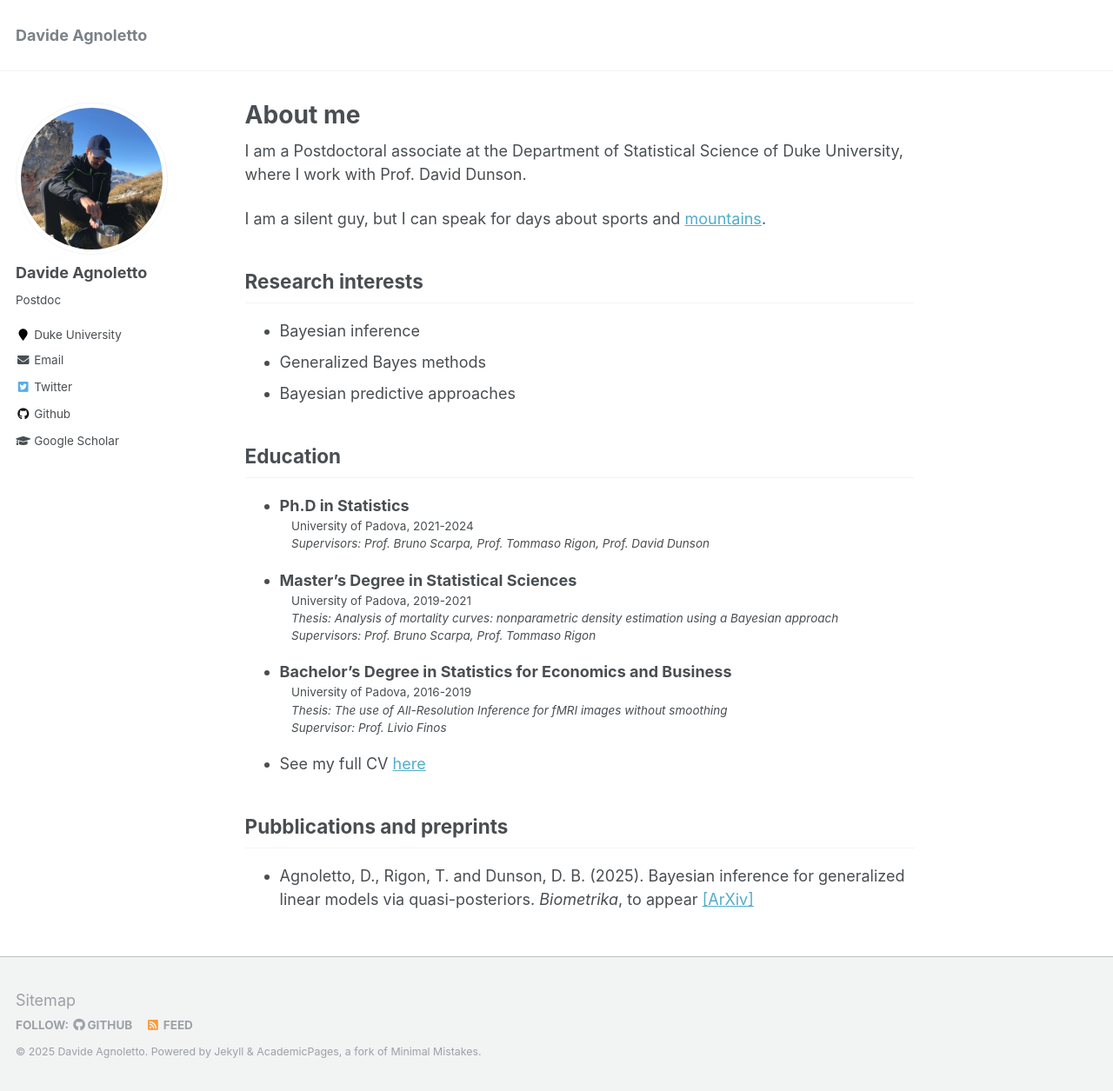
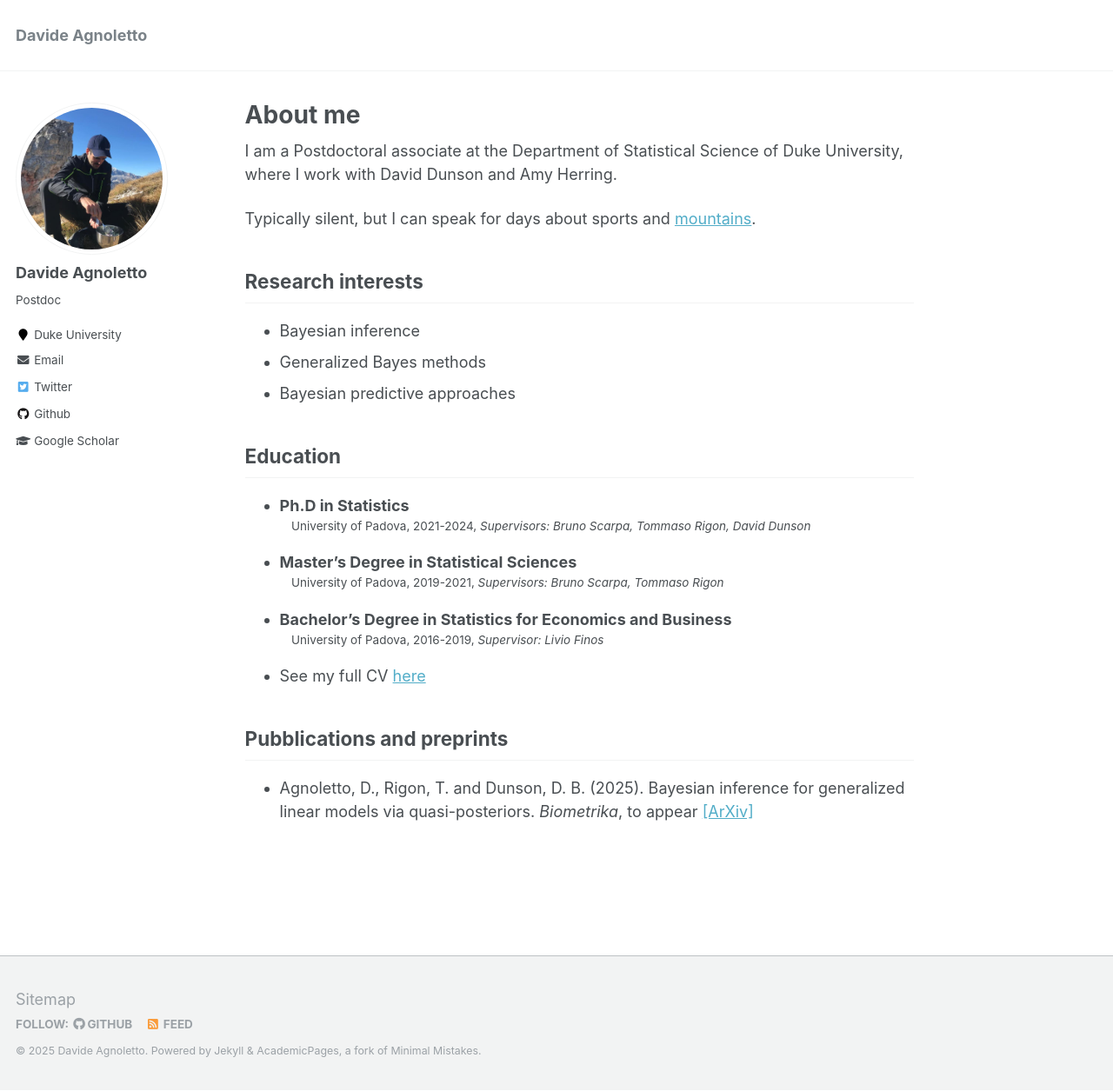
Before and after one commit to davideagno/davideagno.github.io, a Jekyll site: the page built from _pages/about.md, in a window 1280 px wide and 1255 px high. Shown: the whole window at 87% size. Built offline with Jekyll 4.4.1, drawn with Linux system fonts in a browser that asks for light colours.

Commit message:
Update about.md

```diff
--- a/_pages/about.md
+++ b/_pages/about.md
@@ -8,9 +8,9 @@ redirect_from:
   - /about.html
 ---
 
-I am a Postdoctoral associate at the Department of Statistical Science of Duke University, where I work with Prof. David Dunson.
+I am a Postdoctoral associate at the Department of Statistical Science of Duke University, where I work with David Dunson and Amy Herring.
 
-I am a silent guy, but I can speak for days about sports and [mountains](https://maphub.net/davide_agnoletto/escursioni).
+Typically silent, but I can speak for days about sports and [mountains](https://maphub.net/davide_agnoletto/escursioni).
 
 
 Research interests
@@ -23,16 +23,11 @@ Research interests
 Education
 --
 * Ph.D in Statistics<br />
-  :   University of Padova, 2021-2024<br />
-  :   *Supervisors: Prof. Bruno Scarpa, Prof. Tommaso Rigon, Prof. David Dunson*
+  :   University of Padova, 2021-2024, *Supervisors: Bruno Scarpa, Tommaso Rigon, David Dunson*<br />
 * Master's Degree in Statistical Sciences<br />
-  :   University of Padova, 2019-2021<br />
-  :   *Thesis: Analysis of mortality curves: nonparametric density estimation using a Bayesian approach*<br />
-  :   *Supervisors: Prof. Bruno Scarpa, Prof. Tommaso Rigon*
+  :   University of Padova, 2019-2021, *Supervisors: Bruno Scarpa, Tommaso Rigon*<br />
 * Bachelor's Degree in Statistics for Economics and Business<br />
-  :   University of Padova, 2016-2019<br />
-  :   *Thesis: The use of All-Resolution Inference for fMRI images without smoothing*<br />
-  :   *Supervisor: Prof. Livio Finos*
+  :   University of Padova, 2016-2019, *Supervisor: Livio Finos*<br />
 
 * See my full CV [here](/files/CURRICULUM.pdf)
 
```
